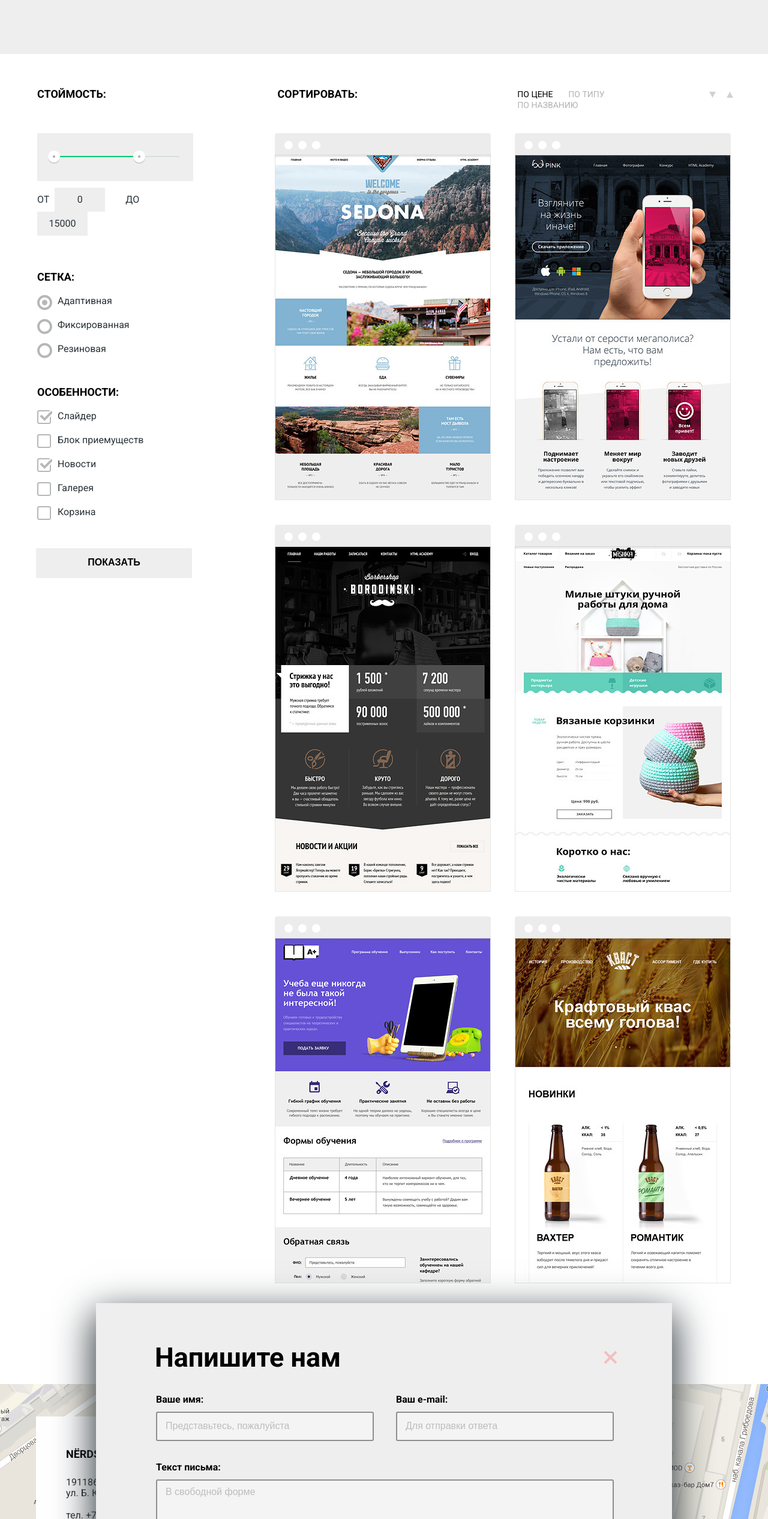
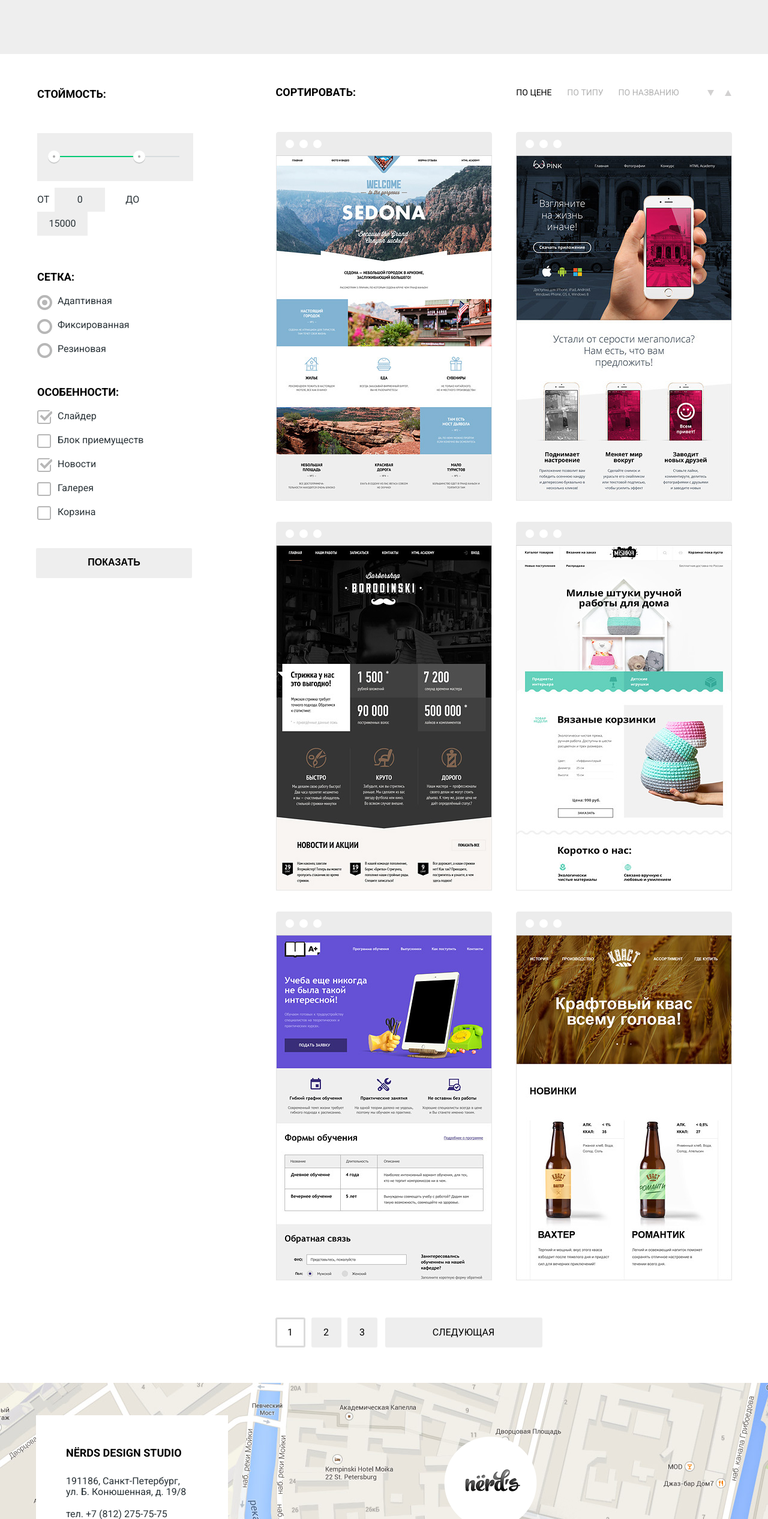
Before and after one commit to soypita/424561-nerds, a plain HTML site: page catalog.html in a window 1280 px wide. Shown: the part 267-2800 px from the top of the page at 60% size. Drawn offline with Linux system fonts and the light colour scheme.

Commit message:
Добавил js для popUp

```diff
--- a/catalog.html
+++ b/catalog.html
@@ -235,7 +235,7 @@
         <h3>Nёrds design studio</h3>
         <p>191186, Санкт-Петербург, ул. Б. Конюшенная, д. 19/8</p>
         <p>тел. +7 (812) 275-75-75</p>
-        <a class="button" href="#">Напишите нам</a>
+        <a class="button write-button" href="#">Напишите нам</a>
       </div>
       <!-- <div class="google-map">
           <iframe src="https://www.google.com/maps/embed?pb=!1m18!1m12!1m3!1d1998.5991043651577!2d30.32089461586226!3d59.93879418187627!2m3!1f0!2f0!3f0!3m2!1i1024!2i768!4f13.1!3m3!1m2!1s0x4696310fca5ba729%3A0xea9c53d4493c879f!2z0JHQvtC70YzRiNCw0Y8g0JrQvtC90Y7RiNC10L3QvdCw0Y8g0YPQuy4sIDE5LCDQodCw0L3QutGCLdCf0LXRgtC10YDQsdGD0YDQsywgMTkxMTg2!5e0!3m2!1sru!2sru!4v1503756321000" width="100%" height="450" frameborder="0" style="border:0" allowfullscreen></iframe>
@@ -277,6 +277,7 @@
       <button class="modal-close"><span class="visually-hidden">Закрыть</span></button>
     </section>
   </div>
+  <script type="text/javascript" src="js/modal-popap.js"></script>
 </body>
 
 </html>
--- a/css/style.css
+++ b/css/style.css
@@ -475,12 +475,6 @@ a.button
     list-style: none;
 }
 
-.modal-show
-{
-    display: -webkit-box;
-    display: -ms-flexbox;
-    display: flex;
-}
 
 .modal-writeus
 {
@@ -488,23 +482,26 @@ a.button
     z-index: 99;
     bottom: 115px;
     left: 0;
-    /*display: none;*/
-
-    display: -webkit-box;
-    display: -ms-flexbox;
-    display: flex;
-        flex-direction: column;
+    display: none;
 
     width: 960px;
     margin-left: 120px;
 
-    background-color: #eee;
+    background-color: #ffffff;
     -webkit-box-shadow: 0 21px 60px 4px;
             box-shadow: 0 21px 60px 4px;
 
     -webkit-box-orient: vertical;
     -webkit-box-direction: normal;
     -ms-flex-direction: column;
+}
+
+.modal-show
+{
+  display: -webkit-box;
+  display: -ms-flexbox;
+  display: flex;
+      flex-direction: column;
 }
 
 .modal-writeus form
@@ -637,7 +634,7 @@ a.button
     opacity: .3;
     border: none;
     outline: none;
-    background-color: #eee;
+    background-color: #ffffff;
     background-image: url('../img/close-cross.svg');
     background-repeat: no-repeat;
     background-position: center;
@@ -761,6 +758,7 @@ a.button
     color: inherit;
     border: 0;
     background-color: #eee;
+    outline: none;
 }
 
 .price-field:last-child
@@ -874,7 +872,8 @@ a.button
 .sort-options li
 {
     min-width: 60px;
-    margin-right: 25px;
+    margin-right: 14px;
+    margin-left: 11px;
 }
 
 .sort-options li:last-child
@@ -934,7 +933,7 @@ a.button
 
     width: 760px;
     margin-bottom: 59px;
-    margin-left: 47px;
+    margin-left: 46px;
 
     list-style: none;
 
@@ -944,7 +943,7 @@ a.button
 
 .pagination-item
 {
-    margin-top: 5px;
+    margin-top: 2px;
     margin-right: 10px;
 }
 
@@ -961,8 +960,24 @@ a.button
     vertical-align: middle;
 
     color: #000;
+
     border-radius: 3px;
+
     background-color: #eee;
+}
+
+.pagination-item-current a
+{
+  background-color: #ffffff;
+  box-shadow: inset 0 0 0 3px #dbdbdb;
+}
+
+
+.pagination-item a:hover,
+.pagination-item a:focus
+{
+    background-color: #dfdfdf;
+    box-shadow: none;
 }
 
 .pagination-item a:active
@@ -974,28 +989,11 @@ a.button
             box-shadow: inset 0 3px 0 0 #bfbfbf;
 }
 
-.pagination-item a:hover,
-.pagination-item a:focus
-{
-    border-color: #dfdfdf;
-    background-color: #dfdfdf;
-}
-
-.pagination-item-current a
-{
-    line-height: 44px;
-
-    min-height: 44px;
-
-    border: solid 3px #eee;
-    background-color: #fff;
-}
-
 
 .paginator-item-next a
 {
-    min-width: 260px;
-
+    min-width: 262px;
+    margin-left: 3px;
     text-transform: uppercase;
 }
 
@@ -1079,8 +1077,8 @@ a.button
 
     width: 180px;
     margin: 0;
-    margin-top: 70px;
-    margin-left: 177px;
+    margin-top: 69px;
+    margin-left: 180px;
     padding: 0;
 
     -webkit-box-pack: end;
@@ -1102,7 +1100,7 @@ a.button
     display: block;
 
     padding-bottom: 3px;
-    padding-left: 36px;
+    padding-left: 40px;
 }
 
 .user-navigation a::before
@@ -1823,8 +1821,7 @@ a.button
 
     width: 760px;
     margin: 0 auto;
-    margin-top: 3px;
-    margin-left: 90px;
+    margin-left: 87px;
     padding: 0;
 
     -webkit-box-pack: justify;
@@ -1851,7 +1848,7 @@ a.button
 
 .sort-options
 {
-    width: 290px;
+    width: 310px;
 }
 
 .sort-arrows li
@@ -1921,10 +1918,10 @@ a.button
 
     width: 760px;
     margin: 0 auto;
-    margin-bottom: 15px;
+    margin-bottom: 28px;
     padding: 0;
     padding-top: 20px;
-    padding-left: 85px;
+    padding-left: 87px;
 
     -ms-flex-wrap: wrap;
         flex-wrap: wrap;
@@ -1954,13 +1951,14 @@ a.button
 {
     position: relative;
 
-    padding-top: 38px;
+    padding-top: 42px;
+    margin-bottom: 9px;
 }
 
 .catalog-item-image::before
 {
     position: absolute;
-    top: 2px;
+    top: 3px;
     left: 0;
 
     width: 360px;
@@ -1988,7 +1986,7 @@ a.button
 {
     position: absolute;
     z-index: 1;
-    bottom: 20px;
+    bottom: 15px;
 
     width: 360px;
     min-height: 230px;
@@ -2001,8 +1999,8 @@ a.button
 
 .catalog-item-description h1
 {
-    margin-top: 25px;
-    margin-bottom: 10px;
+    margin-top: 27px;
+    margin-bottom: 11px;
 }
 
 .catalog-item:hover .catalog-item-description,
@@ -2021,7 +2019,7 @@ a.button
 
     max-width: 200px;
     margin: 0 auto;
-    margin-bottom: 25px;
+    margin-bottom: 33px;
 }
 
 .catalog-item:nth-of-type(2) .catalog-item-promo
--- a/js/modal-popap.js
+++ b/js/modal-popap.js
@@ -1,7 +1,14 @@
 var writeLink = document.querySelector(".write-button");
 var modalPopup = document.querySelector(".modal-writeus");
+
+var closeLink = document.querySelector(".modal-close");
 
 writeLink.addEventListener("click", function (evt) {
   evt.preventDefault();
   modalPopup.classList.add("modal-show");
   });
+
+closeLink.addEventListener("click", function (evt) {
+  evt.preventDefault();
+  modalPopup.classList.remove("modal-show");
+});
```
Also changed, not shown: index.html (+2 -2 lines).
